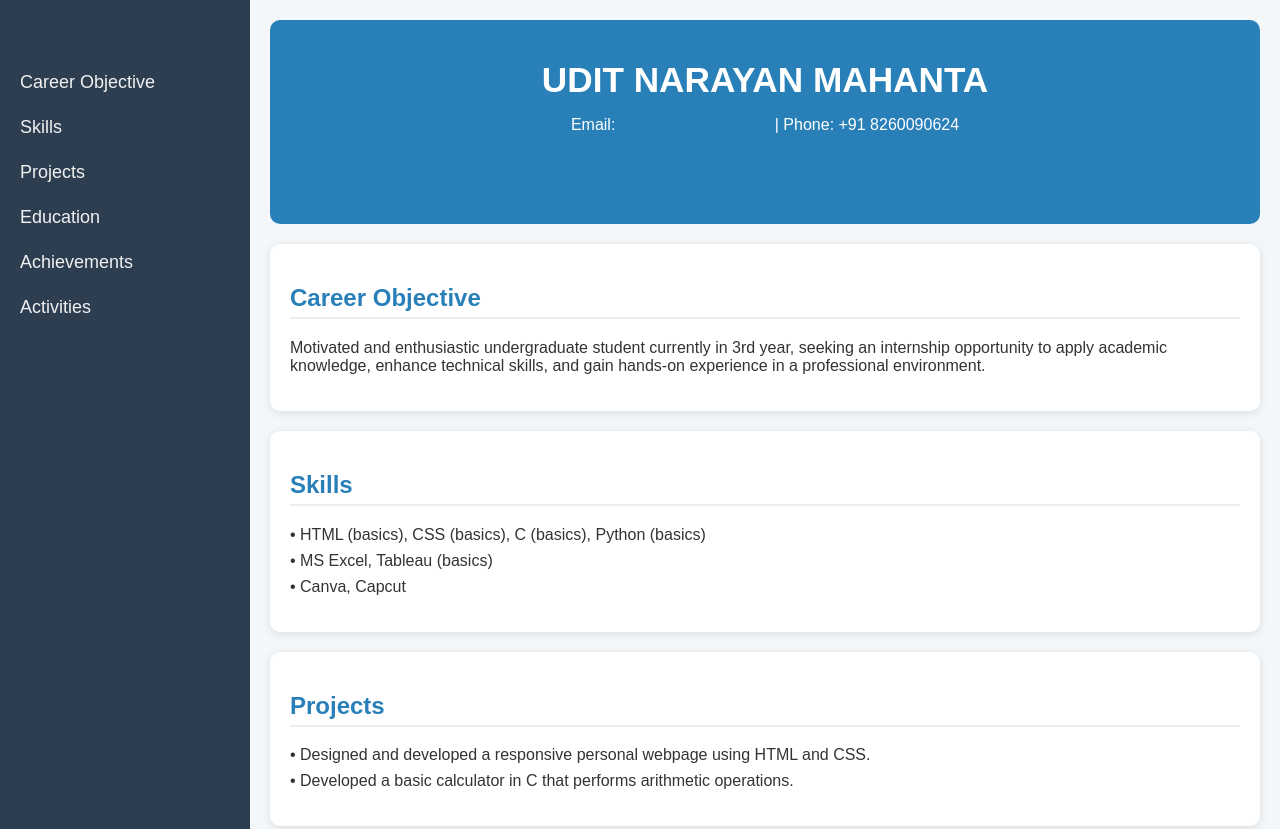
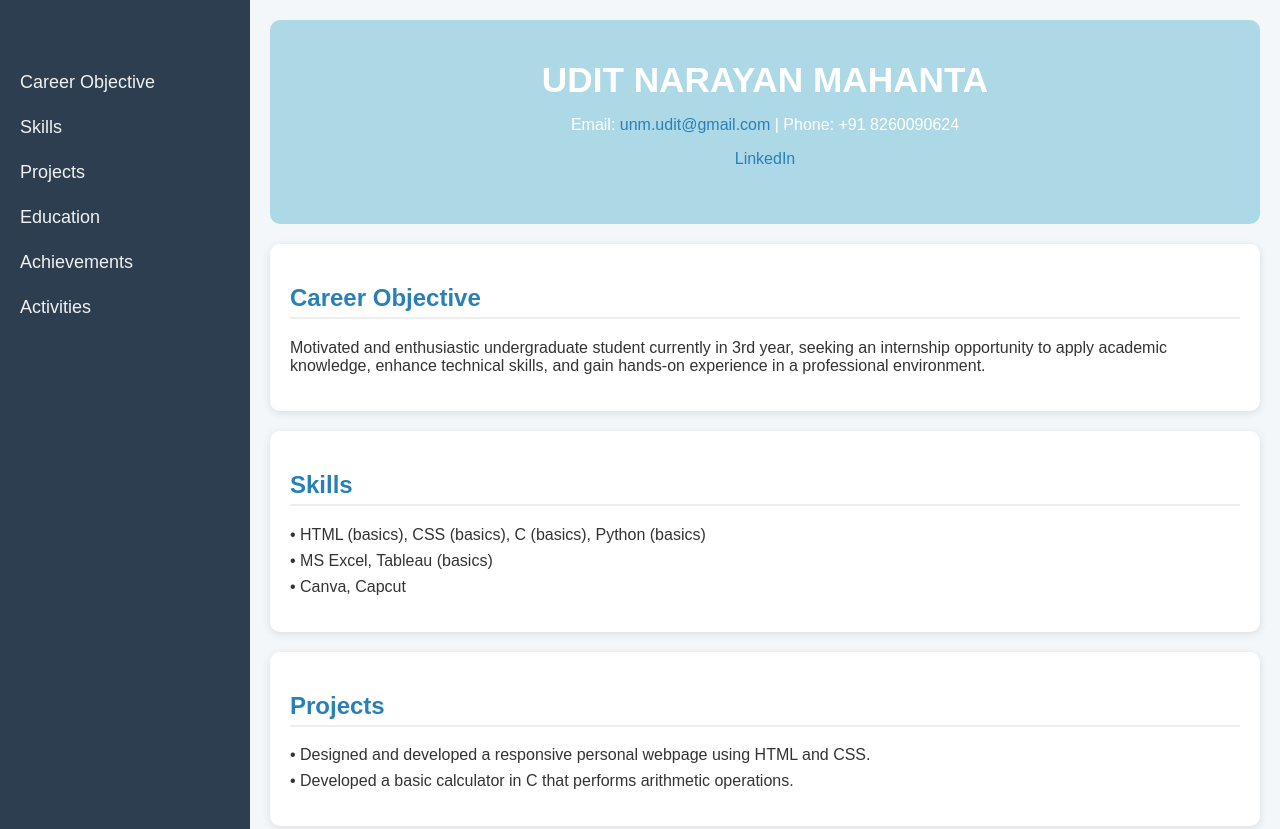
Before and after one commit to iamunm/udit-webpage, a plain HTML site: page index.html in a window 1280 px wide. Shown: the top 829 px of the page. Drawn offline with Linux system fonts and the light colour scheme.

Commit message:
Update index.html

```diff
--- a/index.html
+++ b/index.html
@@ -61,7 +61,7 @@
     }
 
     header {
-      background:#2980b9;
+      background:#ADD8E6;
       color: white;
       padding: 40px 20px;
       text-align: center;
```
